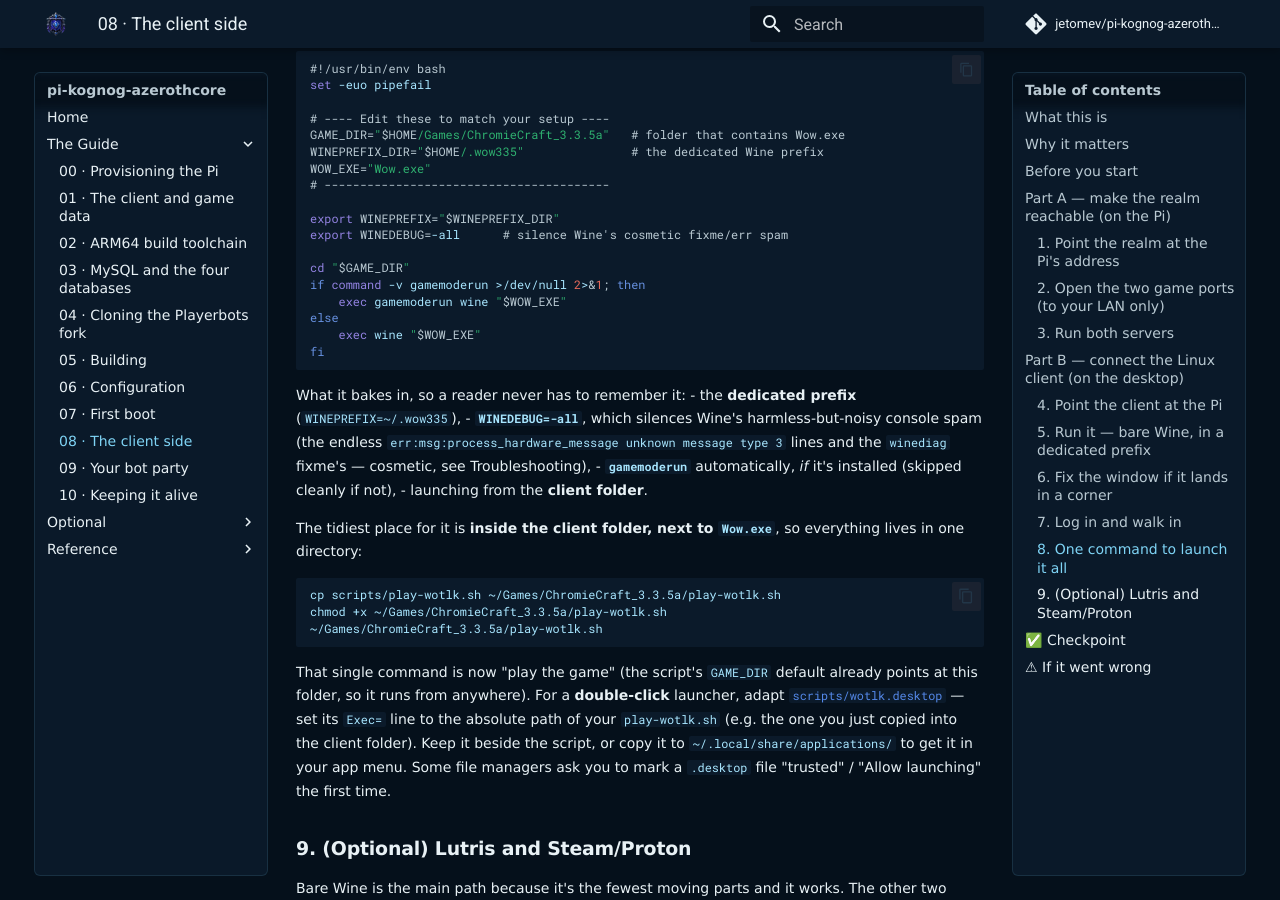
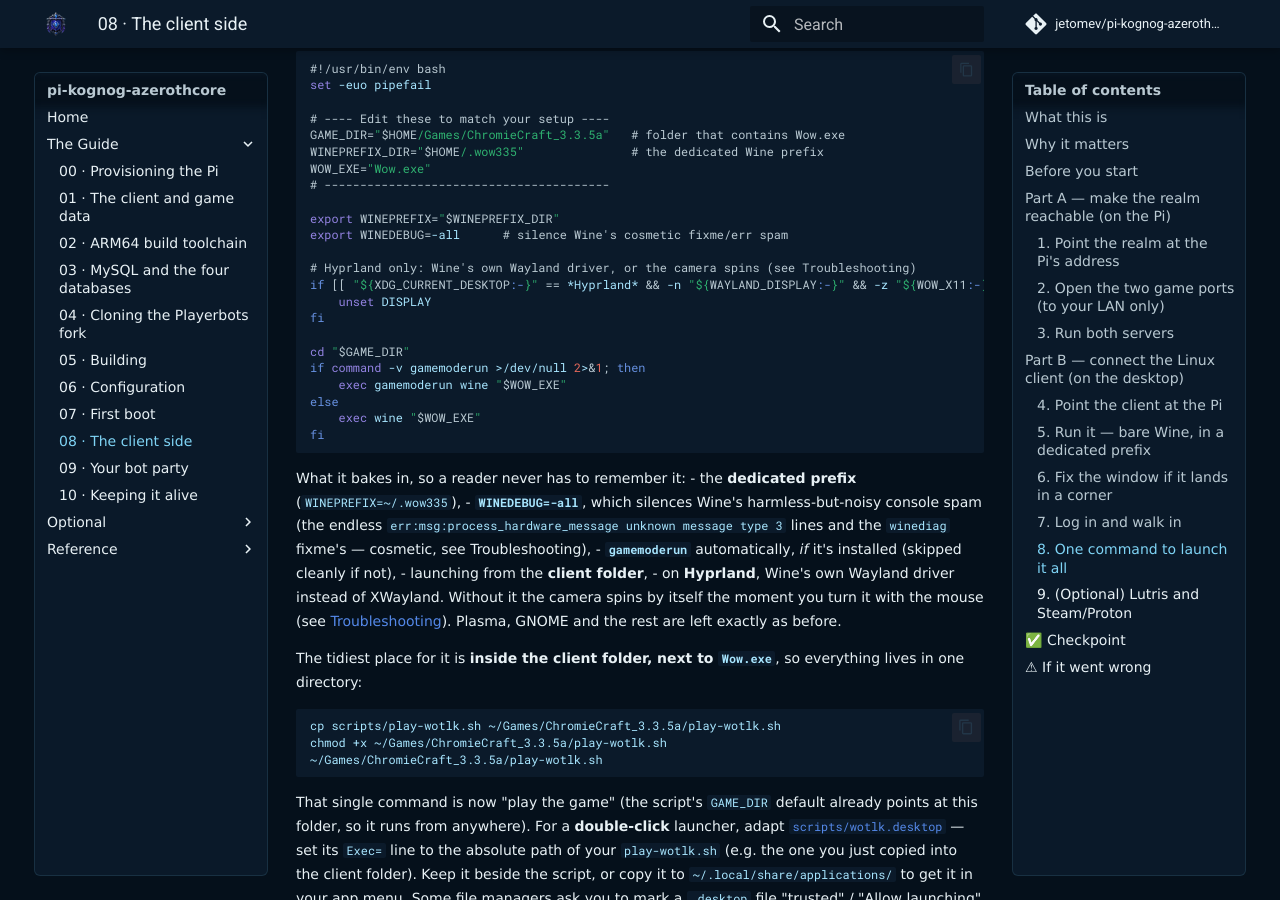
Before and after one commit to jetomev/pi-kognog-azerothcore, an MkDocs documentation site: the page built from docs/08-client-side.md, in a window 1280 px wide and 900 px high, scrolled down 4383 px. Built offline with MkDocs 1.6.1 and Material for MkDocs 9.7.7, drawn with Linux system fonts in a browser that asks for light colours; comment, search, counter and statistics services are not loaded.

Commit message:
Client on Hyprland: Wine's Wayland driver stops the camera spinning (Chapter 08)
On Hyprland the client was unplayable: clicks missed because the tiled window
was a different size from the picture, and the camera spun by itself as soon
as the mouse turned it, because XWayland does not honour the game's pointer
re-centring; after that the menus stopped taking clicks.

play-wotlk.sh now unsets DISPLAY on Hyprland only, so Wine uses its own
Wayland driver (WOW_X11=1 forces the old way; other desktops untouched).
Troubleshooting adds the borderless-window settings and a Hyprland
full-screen rule. Tested on Hyprland 0.56.2, Wine 11.18 Staging, DXVK, RTX
3060: plays properly from the terminal and from the desktop icon.

Also: TODO.md, the project's list and handoff between sessions.

Closes #3

Co-Authored-By: Claude Opus 5.5 <noreply@anthropic.com>

```diff
--- a/docs/08-client-side.md
+++ b/docs/08-client-side.md
@@ -215,6 +215,11 @@ WOW_EXE="Wow.exe"
 export WINEPREFIX="$WINEPREFIX_DIR"
 export WINEDEBUG=-all      # silence Wine's cosmetic fixme/err spam
 
+# Hyprland only: Wine's own Wayland driver, or the camera spins (see Troubleshooting)
+if [[ "${XDG_CURRENT_DESKTOP:-}" == *Hyprland* && -n "${WAYLAND_DISPLAY:-}" && -z "${WOW_X11:-}" ]]; then
+    unset DISPLAY
+fi
+
 cd "$GAME_DIR"
 if command -v gamemoderun >/dev/null 2>&1; then
     exec gamemoderun wine "$WOW_EXE"
@@ -229,7 +234,11 @@ What it bakes in, so a reader never has to remember it:
   `err:msg:process_hardware_message unknown message type 3` lines and the `winediag`
   fixme's — cosmetic, see Troubleshooting),
 - **`gamemoderun`** automatically, *if* it's installed (skipped cleanly if not),
-- launching from the **client folder**.
+- launching from the **client folder**,
+- on **Hyprland**, Wine's own Wayland driver instead of XWayland. Without it the camera
+  spins by itself the moment you turn it with the mouse (see
+  [Troubleshooting](TROUBLESHOOTING.md#the-camera-spins-by-itself-on-hyprland-and-the-menus-stop-taking-clicks)).
+  Plasma, GNOME and the rest are left exactly as before.
 
 The tidiest place for it is **inside the client folder, next to `Wow.exe`**, so everything
 lives in one directory:
```
Also changed, not shown: TODO.md (added, +45 -0 lines), 1 other file.
